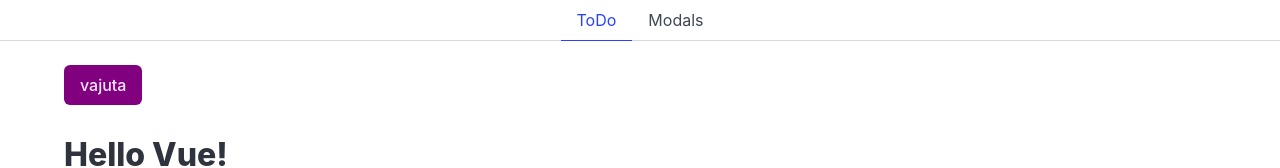
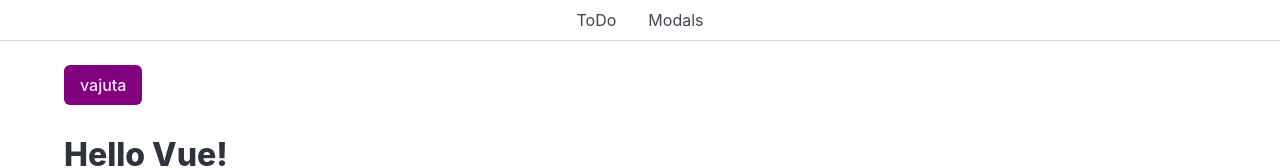
Before and after one commit to Vaimukas/learnjs, a Vue app: page / in a window 1280 px wide. Shown: the top 168 px of the page. Built offline with nearby package versions, Linux system fonts and the light colour scheme.

Commit message:
add router vue

```diff
--- a/package.json
+++ b/package.json
@@ -23,7 +23,8 @@
     "@vitejs/plugin-vue": "^6.0.1",
     "bulma": "^1.0.4",
     "vite": "^7.1.12",
-    "vue": "^3.5.24"
+    "vue": "^3.5.24",
+    "vue-router": "^4.6.4"
   },
   "devDependencies": {
     "sass-embedded": "^1.93.3"
--- a/src/App.vue
+++ b/src/App.vue
@@ -1,25 +1,9 @@
 <script setup>
-import { ref } from 'vue';
-import Tabs from './components/Tabs.vue';
-
-import ToDo from './pages/ToDo.vue'
-import Modals from './pages/Modals.vue'
-
-
-let activeTab= ref(0);
-let titles= ref(['ToDo', 'Modals'])
-let contents = ref([
-  ToDo,
-  Modals
-])
-
-function setTab(index){
-  activeTab.value = index;
-}
+import RouterTabs from './components/RouterTabs.vue';
 </script>
 
 <template>
-<Tabs :active="activeTab" :titles="titles" @change="setTab"> </Tabs>
-<component :is="contents[activeTab]"> </component>
+  <RouterTabs></RouterTabs>
+  <RouterView> </RouterView>
 
 </template>
--- /dev/null
+++ b/src/components/RouterTabs.vue
@@ -0,0 +1,14 @@
+<script setup>
+
+
+</script>
+
+<template>
+    <div class="tabs is-centered">
+  <ul>
+    <li><RouterLink to="/">ToDo</RouterLink></li>
+    <li><RouterLink to="/modals">Modals</RouterLink></li>
+    <li></li>
+  </ul>
+</div>
+</template>
```
Also changed, not shown: src/main.js (+16 -2 lines), 1 other file (tests, documents, lock files or other folders).
